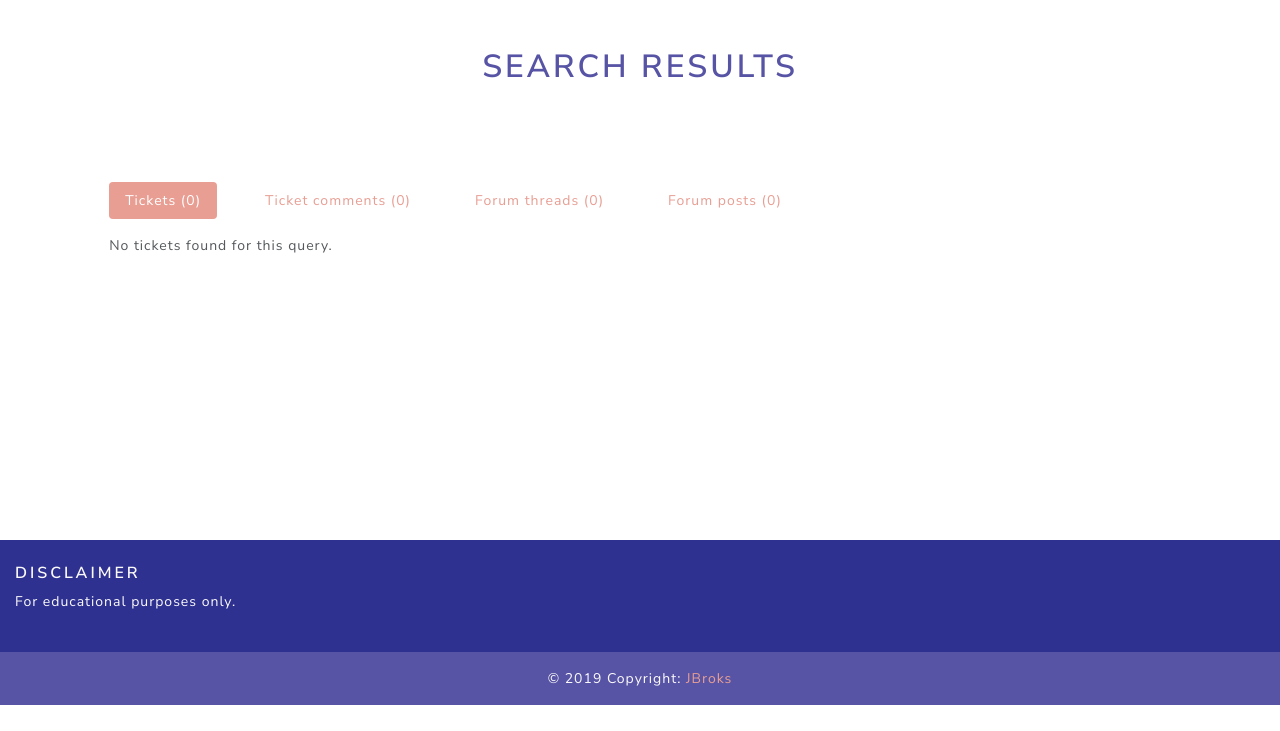
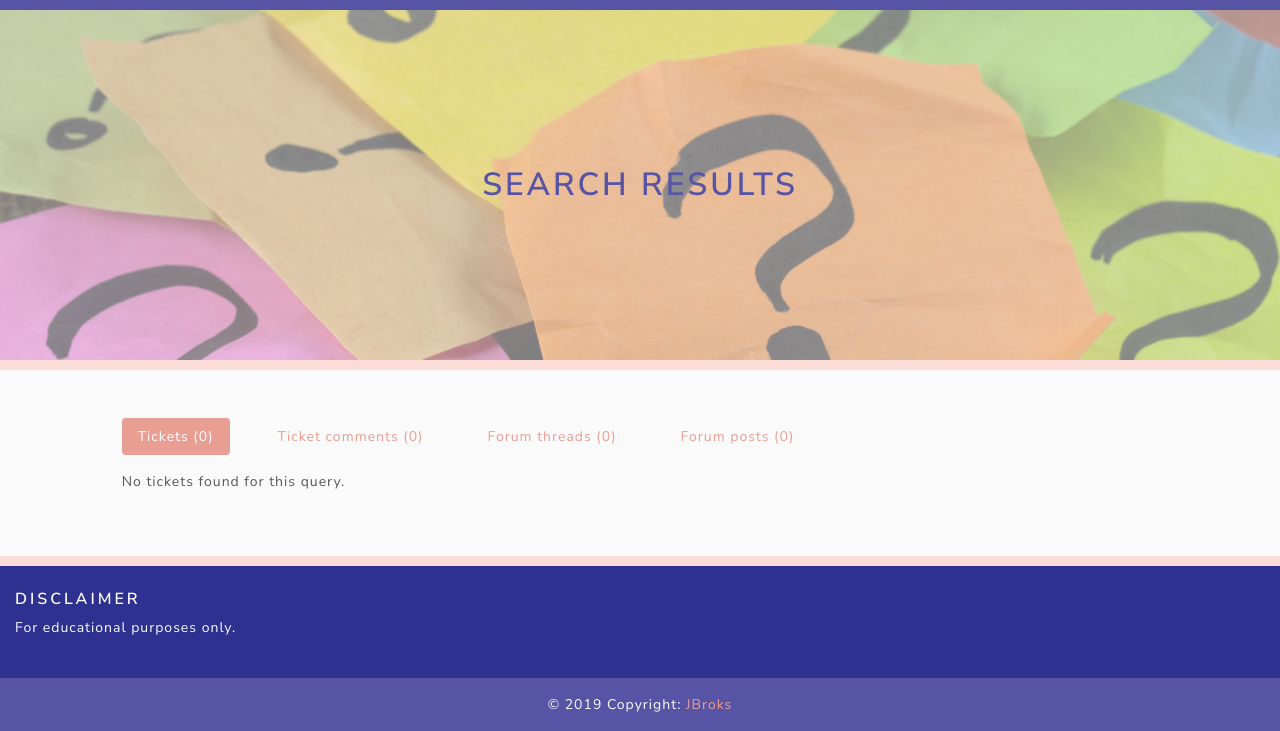
Before and after one commit to JBroks/unicornattractor_issue_tracker, a Django app: page /search_results/ in a window 1280 px wide. Shown: the part 95-826 px from the top of the page. Before the commit the page ends 800 px from the top, so only its background shows below. Run offline with Django 3.2, Linux system fonts and the light colour scheme; some libraries are stand-ins or nearby versions.

Commit message:
Search page styled + background image added

```diff
--- a/search/templates/search.html
+++ b/search/templates/search.html
@@ -1,11 +1,18 @@
 {% extends 'base.html' %} {% load static from staticfiles %} {% load bootstrap_tags %} {% block page_title %} Search results {% endblock %} {% block content %}
+<!-- Page content container (BEGINNING) -->
+<section class="content-container">
 
     <!-- Page heading (BEGINNING) -->
+    <section id="search-heading-section">
+        <div id="search-heading-container" class="container-fluid d-flex align-items-center justify-content-center">
             <h1 class="text-center mb-0 py-5">Search results</h1>
+        </div>
+    </section>
     <!-- Page heading (END) -->
 
     <!-- Page content container (BEGINNING) -->
-<section class="content-container py-5">
+    <section id="search-result-section">
+        <div class="container-fluid py-5 bgr-off-white">
             <div class="row d-flex justify-content-center">
                 <div class="col-md-10 col-sm-12">
 
@@ -235,5 +242,8 @@
 
                 </div>
             </div>
+        </div>
+    </section>
+
 </section>
 {% endblock %}
--- a/static/scss/main.scss
+++ b/static/scss/main.scss
@@ -124,7 +124,7 @@ main {
   background-attachment: fixed;
 }
 
-/* Forum background photo with opacity */
+/* Forum & search page background photo with opacity */
 
 #forum-heading-container {
   min-height: 350px;
@@ -135,6 +135,28 @@ main {
 #forum-heading-container::after {
   content: "";
   background-image: url("/media/background_images/forum_discussion.jpg");
+  background-position: center center;
+  background-repeat: no-repeat;
+  background-size: cover;
+  background-attachment: fixed;
+  opacity: 0.5;
+  top: 0;
+  left: 0;
+  bottom: 0;
+  right: 0;
+  position: absolute;
+  z-index: -1;
+}
+
+#search-heading-container {
+  min-height: 350px;
+  display: block;
+  position: relative;
+}
+
+#search-heading-container::after {
+  content: "";
+  background-image: url("/media/background_images/search.jpg");
   background-position: center center;
   background-repeat: no-repeat;
   background-size: cover;
@@ -188,7 +210,7 @@ main {
 }
 
 #table-section, #forum-table-section, #add-ticket-section, #add-thread-section,
-#thread-view-page, #view-ticket-page {
+#thread-view-page, #view-ticket-page, #search-result-section, #search-heading-section {
   border-bottom: solid 10px $color-light-pink;
 }
 
@@ -201,7 +223,7 @@ main {
 /* All tickets page heading section separator */
 
 #tickets-heading-container, #forum-heading-container , #add-ticket-section,
-#add-thread-section{
+#add-thread-section, #search-heading-section {
   border-top: 10px solid $color-purple;
 }
 
```
Also changed, not shown: static/css/main.css, 1 other file. Lines whose indentation alone changed are shown as unchanged.
